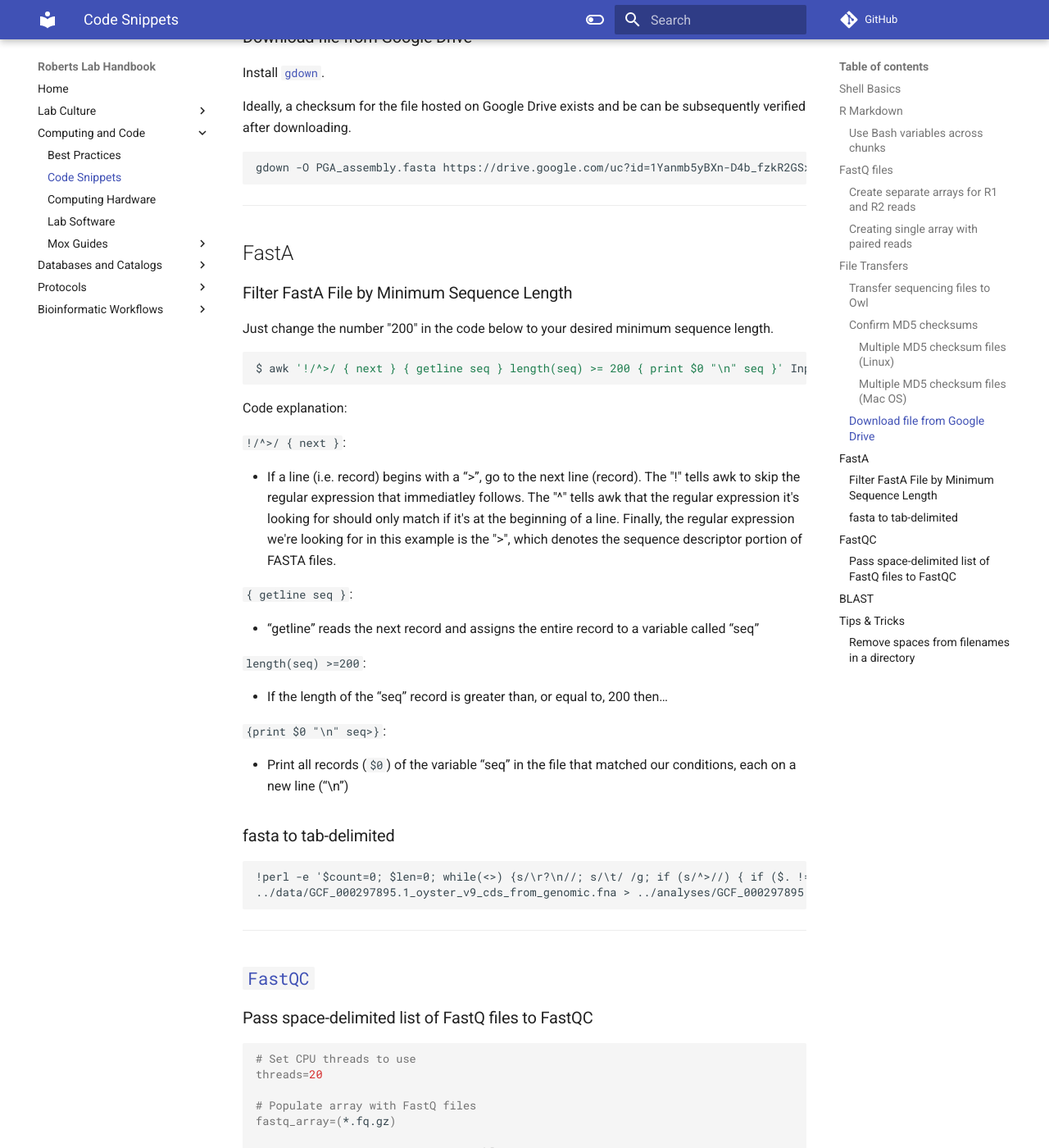
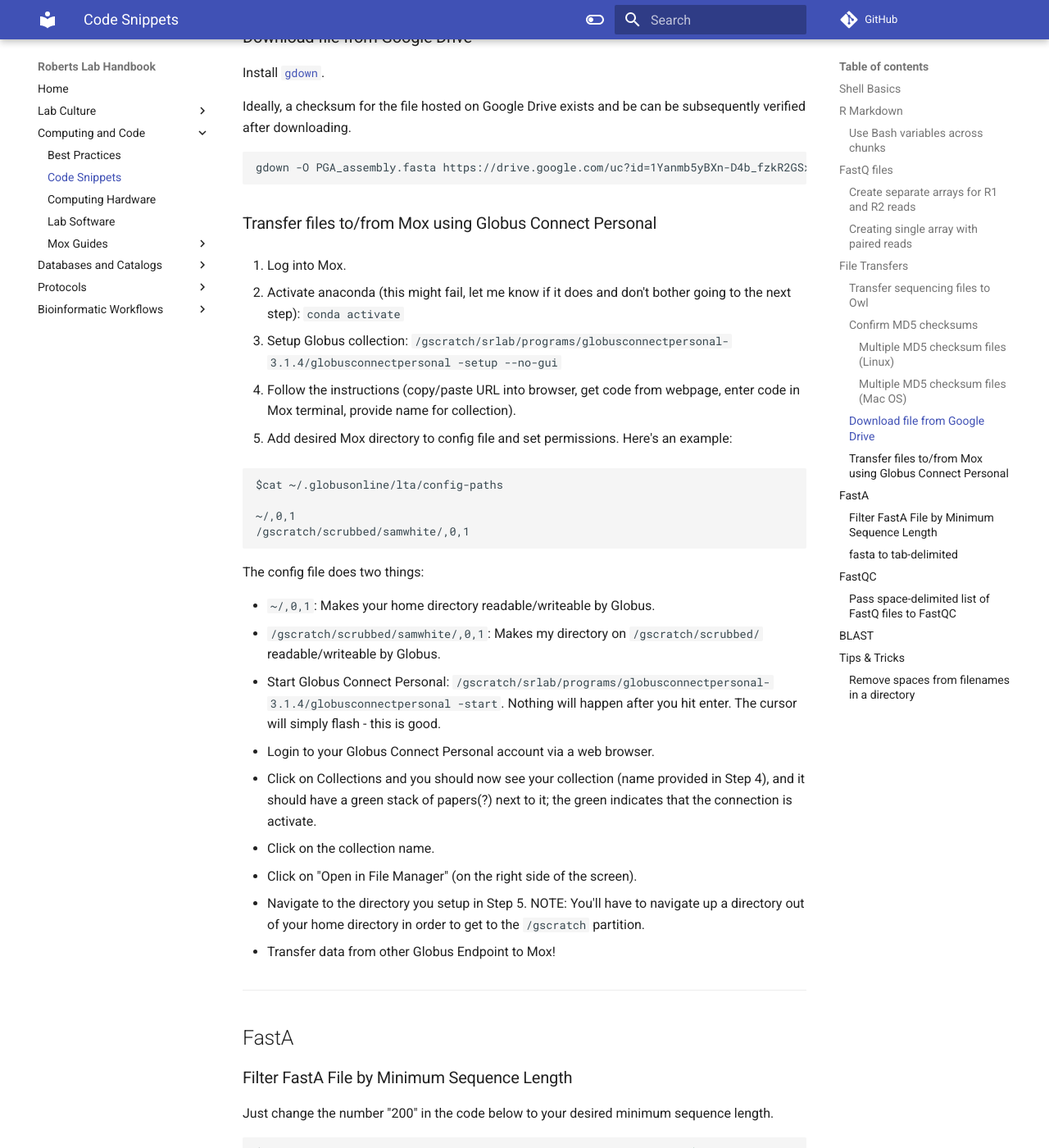
Before and after one commit to RobertsLab/resources, an MkDocs documentation site: the page built from docs/code_Snippets.md, in a window 1280 px wide and 1400 px high, scrolled down 4267 px. Shown: the whole window at 82% size. Built offline with MkDocs 1.6.1 and Material for MkDocs 9.7.7, drawn with Linux system fonts in a browser that asks for light colours; comment, search, counter and statistics services are not loaded.

Commit message:
add globus connect transfer to mox instructions

````diff
--- a/docs/code_Snippets.md
+++ b/docs/code_Snippets.md
@@ -217,6 +217,43 @@ subsequently verified after downloading.
 gdown -O PGA_assembly.fasta https://drive.google.com/uc?id=1Yanmb5yBXn-D4b_fzkR2GSxP
 ```
 
+### Transfer files to/from Mox using Globus Connect Personal
+
+1. Log into Mox.
+
+2. Activate anaconda (this might fail, let me know if it does and don't bother going to the next step): `conda activate`
+
+3. Setup Globus collection: `/gscratch/srlab/programs/globusconnectpersonal-3.1.4/globusconnectpersonal -setup --no-gui`
+
+4. Follow the instructions (copy/paste URL into browser, get code from webpage, enter code in Mox terminal, provide name for collection).
+
+5. Add desired Mox directory to config file and set permissions. Here's an example:
+
+```
+$cat ~/.globusonline/lta/config-paths
+
+~/,0,1
+/gscratch/scrubbed/samwhite/,0,1
+```
+
+The config file does two things:
+
+-  `~/,0,1`: Makes your home directory readable/writeable by Globus.
+-  `/gscratch/scrubbed/samwhite/,0,1`: Makes my directory on `/gscratch/scrubbed/` readable/writeable by Globus.
+
+6. Start Globus Connect Personal: `/gscratch/srlab/programs/globusconnectpersonal-3.1.4/globusconnectpersonal -start`. Nothing will happen after you hit enter. The cursor will simply flash - this is good.
+
+7. Login to your Globus Connect Personal account via a web browser.
+
+8. Click on Collections and you should now see your collection (name provided in Step 4), and it should have a green stack of papers(?) next to it; the green indicates that the connection is activate.
+
+9. Click on the collection name.
+
+10. Click on "Open in File Manager" (on the right side of the screen).
+
+11. Navigate to the directory you setup in Step 5. NOTE: You'll have to navigate up a directory out of your home directory in order to get to the `/gscratch` partition.
+
+12. Transfer data from other Globus Endpoint to Mox!
 
 ---
 
````
